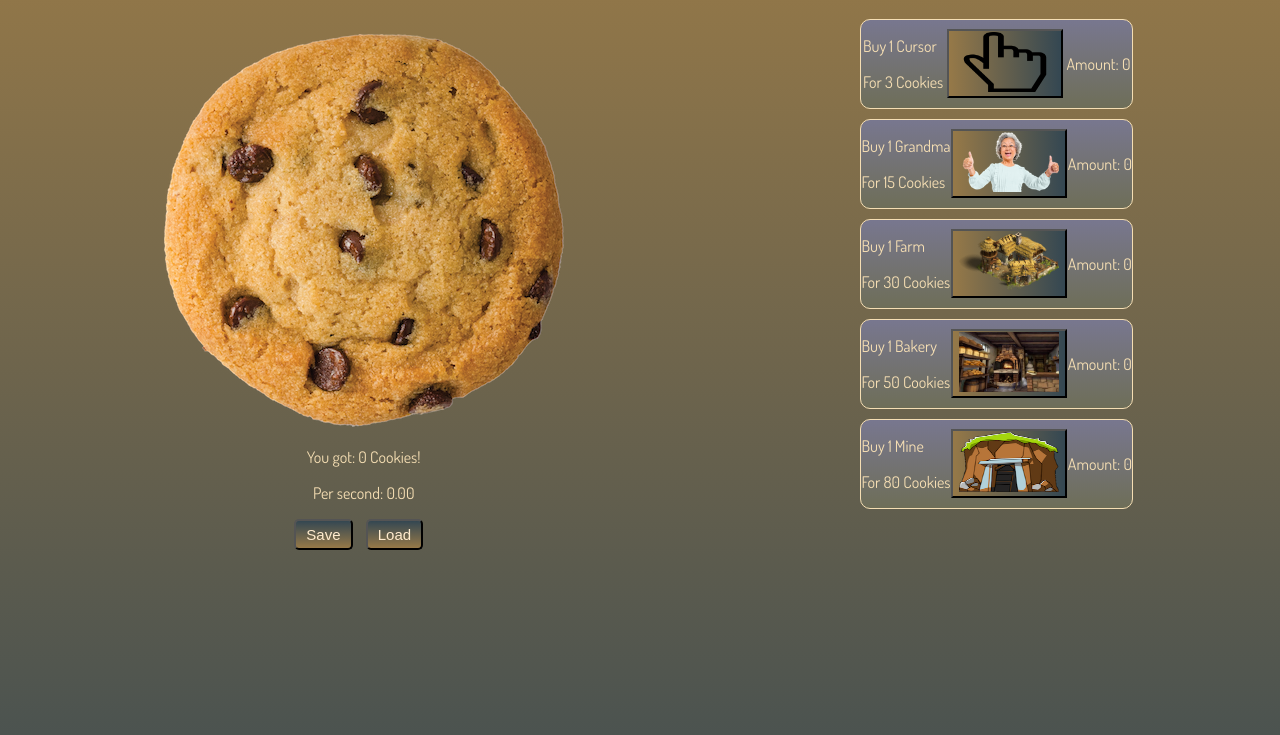
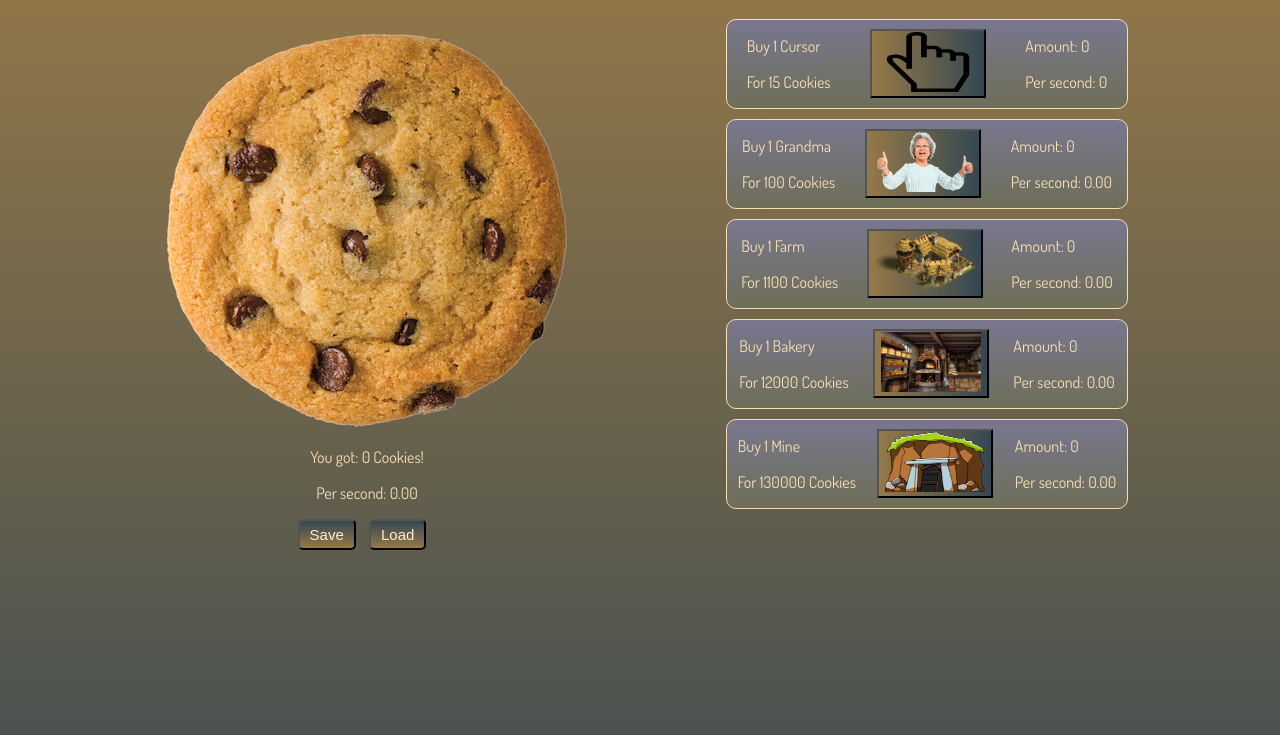
Before and after one commit to mindelicious/Cookie-Clicker, a plain HTML site: page index.html in a window 1280 px wide. Shown: the part 65-800 px from the top of the page. Drawn offline with Linux system fonts and the light colour scheme.

Commit message:
add some styles and improvements

```diff
--- a/index.html
+++ b/index.html
@@ -22,13 +22,15 @@
             <div class="production-elm">
                 <div>
                     <p>Buy 1 Cursor</p>
-                    <p id="costClick">For 15 Cookies</p>
+                    <p id="costCursor">For 15 Cookies</p>
                 </div>
                 <button>
-                    <a id="buyClick" href="#"><img class="cursor" src="./img/cursor.png"></a>
+                    <a id="buyCursor" href="#"><img class="cursor" src="./img/cursor.png"></a>
                 </button>
-
-                <p id="amountClick">Amount: 0</p>
+                <div>
+                    <p id="amountCursor">Amount: 0</p>
+                    <p id="perSecCursor">Per second: 0</p>
+                </div>
             </div>
             <div class="production-elm">
                 <div>
@@ -38,37 +40,49 @@
                 <button>
                     <a id="buyGrandma"><img class="grandma" src="./img/grrandma.png"></a>
                 </button>
-                <p id="amountGrandma">Amount: 0</p>
+                <div>
+                    <p id="amountGrandma">Amount: 0</p>
+                    <p id="perSecGrandma">Per second: 0.00</p>
+                </div>
             </div>
             <div class="production-elm">
                 <div>
                     <p>Buy 1 Farm</p>
-                    <p id="costFarm">For 100 Cookies</p>
+                    <p id="costFarm">For 1100 Cookies</p>
                 </div>
                 <button>
                     <a id="buyFarm"><img class="farm" src="./img/farm.png"></a>
                 </button>
-                <p id="amountFarm">Amount: 0</p>
+                <div>
+                    <p id="amountFarm">Amount: 0</p>
+                    <p id="perSecFarm">Per second: 0.00</p>
+                </div>
             </div>
             <div class="production-elm">
                 <div>
                     <p>Buy 1 Bakery</p>
-                    <p id="costBakery">For 100 Cookies</p>
+                    <p id="costBakery">For 12000 Cookies</p>
                 </div>
                 <button>
                     <a id="buyBakery"><img class="bakery" src="./img/bakery.png"></a>
                 </button>
-                <p id="amountBakery">Amount: 0</p>
+                <div>
+                    <p id="amountBakery">Amount: 0</p>
+                    <p id="perSecBakery">Per second: 0.00</p>
+                </div>
             </div>
             <div class="production-elm">
                 <div>
                     <p>Buy 1 Mine</p>
-                    <p id="costMine">For 100 Cookies</p>
+                    <p id="costMine">For 130000 Cookies</p>
                 </div>
                 <button>
                     <a id="buyMine"><img class="mine" src="./img/mine.png"></a>
                 </button>
-                <p id="amountMine">Amount: 0</p>
+                <div>
+                    <p id="amountMine">Amount: 0</p>
+                    <p id="perSecMine">Per second: 0.00</p>
+                </div>
             </div>
         </div>
     </div>
--- a/script.js
+++ b/script.js
@@ -1,7 +1,6 @@
 
 var cookieElm = document.getElementById('cookie');
 var cookieCount = 0;
-var score = document.getElementById('cook-qt');
 var cookiePerSec = document.getElementById('per-sec');
 var multiplier = 0.1;
 
@@ -42,29 +41,28 @@ loadScoreElm.onclick = function() {
 
 //Update
 function update() {
-    score.innerHTML = cookieCount;
+    document.getElementById('cook-qt').innerHTML = cookieCount;
 
-    document.getElementById('amountClick').innerHTML = 'Amount: ' + autoClick;
-    document.getElementById('costClick').innerHTML = 'For ' + ((autoClick+1) * 3) + ' Cookies';
+    document.getElementById('amountCursor').innerHTML = 'Amount: ' + autoClick;
+    document.getElementById('costCursor').innerHTML = 'For ' + ((autoClick+1) * 15) + ' Cookies';
+    document.getElementById('perSecCursor').innerHTML = 'Per second: ' + ((autoClick) * multiplier);
 
     document.getElementById('amountGrandma').innerHTML = 'Amount: ' + grandma;
-    document.getElementById('costGrandma').innerHTML = 'For ' + ((grandma+1) * 15) + ' Cookies';
-    cookiePerSec.innerHTML = (((autoClick)+(grandma * 2)+(farm * 3)+(bakery * 4)+(mine * 6)) * multiplier).toFixed(2);
+    document.getElementById('costGrandma').innerHTML = 'For ' + ((grandma+1) * 100) + ' Cookies';
 
     document.getElementById('amountFarm').innerHTML = 'Amount: ' + farm;
-    document.getElementById('costFarm').innerHTML = 'For ' + ((farm+1) * 30) + ' Cookies';
+    document.getElementById('costFarm').innerHTML = 'For ' + ((farm+1) * 1100) + ' Cookies';
 
     document.getElementById('amountBakery').innerHTML = 'Amount: ' + bakery;
-    document.getElementById('costBakery').innerHTML = 'For ' + ((bakery+1) * 50) + ' Cookies';
+    document.getElementById('costBakery').innerHTML = 'For ' + ((bakery+1) * 12000) + ' Cookies';
 
     document.getElementById('amountMine').innerHTML = 'Amount: ' + mine;
-    document.getElementById('costMine').innerHTML = 'For ' + ((mine+1) * 80) + ' Cookies';
+    document.getElementById('costMine').innerHTML = 'For ' + ((mine+1) * 130000) + ' Cookies';
+
+    cookiePerSec.innerHTML = (((autoClick)+(grandma * 2)+(farm * 3)+(bakery * 5)+(mine * 7)) * multiplier).toFixed(2);
 }
 
-// Add timer/ buy autoClick
-var buyClick = document.getElementById('buyClick');
-var autoClick = 0;
-
+// Add timer
 function timer() {
     cookieCount = cookieCount + autoClick;
     cookieCount = cookieCount + grandma*2;
@@ -75,9 +73,12 @@ function timer() {
 }
 setInterval(timer, 2000)
 
-buyClick.onclick = function buyClick() {
-    if(cookieCount >= (autoClick+1) * 3) {
-        cookieCount = cookieCount - ((autoClick+1) * 3);
+//Buy cursor
+var buyCursor = document.getElementById('buyCursor');
+var autoClick = 0;
+buyCursor.onclick = function() {
+    if(cookieCount >= ((autoClick+1) * 15)) {
+        cookieCount = cookieCount - ((autoClick+1) * 15);
         autoClick = autoClick + 1;
         update()
     }
@@ -87,8 +88,8 @@ buyClick.onclick = function buyClick() {
 var buyGrandmaElm = document.getElementById('buyGrandma');
 var grandma = 0;
 buyGrandmaElm.onclick = function() {
-    if(cookieCount >= (grandma+1) * 15) {
-        cookieCount = cookieCount - ((grandma+1) * 15);
+    if(cookieCount >= ((grandma+1) * 100)) {
+        cookieCount = cookieCount - ((grandma+1) * 100);
         grandma = grandma + 1;
         update();
     }
@@ -98,8 +99,8 @@ buyGrandmaElm.onclick = function() {
 var buyFarmElm = document.getElementById('buyFarm');
 var farm = 0;
 buyFarmElm.onclick = function() {
-    if(cookieCount >= (farm+1) * 30) {
-        cookieCount = cookieCount - ((farm+1) * 30);
+    if(cookieCount >= ((farm+1) * 1100)) {
+        cookieCount = cookieCount - ((farm+1) * 1100);
         farm = farm + 1;
         update();
     }
@@ -108,8 +109,8 @@ buyFarmElm.onclick = function() {
 var buyBakeryElm = document.getElementById('buyBakery');
 var bakery = 0;
 buyBakeryElm.onclick = function() {
-    if(cookieCount >= (bakery+1) * 50) {
-        cookieCount = cookieCount - ((bakery+1) * 50);
+    if(cookieCount >= ((bakery+1) * 12000)) {
+        cookieCount = cookieCount - ((bakery+1) * 12000);
         bakery = bakery + 1;
         update();
     }
@@ -119,8 +120,8 @@ buyBakeryElm.onclick = function() {
 var buyMineElm = document.getElementById('buyMine');
 var mine = 0;
 buyMineElm.onclick = function() {
-    if(cookieCount >= (mine+1) * 80) {
-        cookieCount = cookieCount - ((mine+1) * 80);
+    if(cookieCount >= ((mine+1) * 130000)) {
+        cookieCount = cookieCount - ((mine+1) * 130000);
         mine = mine + 1;
         update();
     }
--- a/style.css
+++ b/style.css
@@ -8,7 +8,7 @@ body {
 }
 .container {
     display: flex;
-    justify-content: space-around;
+    justify-content: space-evenly;
 }
 header {
     width: 100%;
@@ -41,8 +41,7 @@ header {
     border: 1px solid;
     border-radius: 10px;
     display: flex;
-    width: 100%;
-    max-width: 400px;
+    width: 400px;
     align-items: center;
     justify-content: space-around;
     margin-bottom: 10px;
```
Also changed, not shown: img/skygate.png (deleted).
